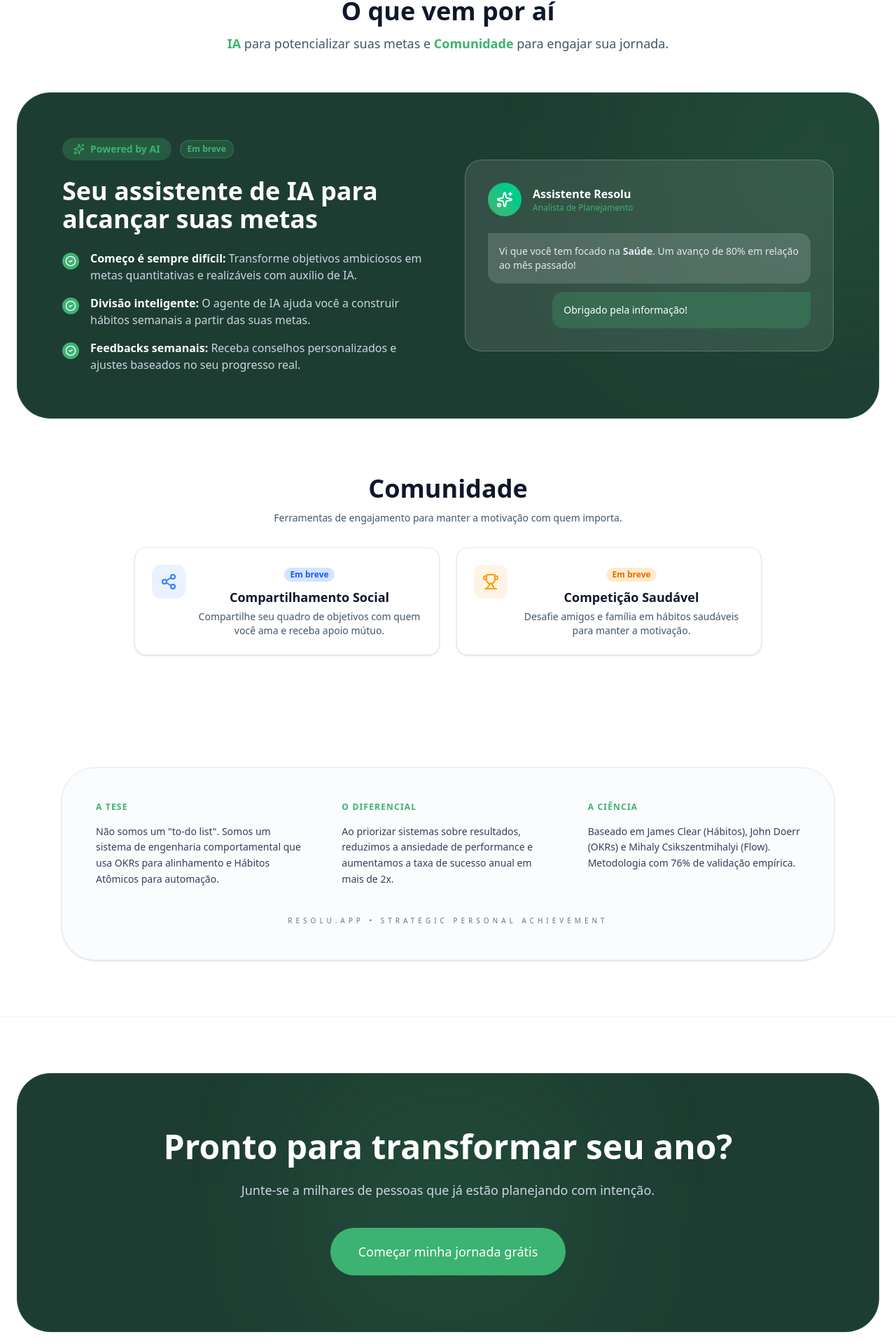
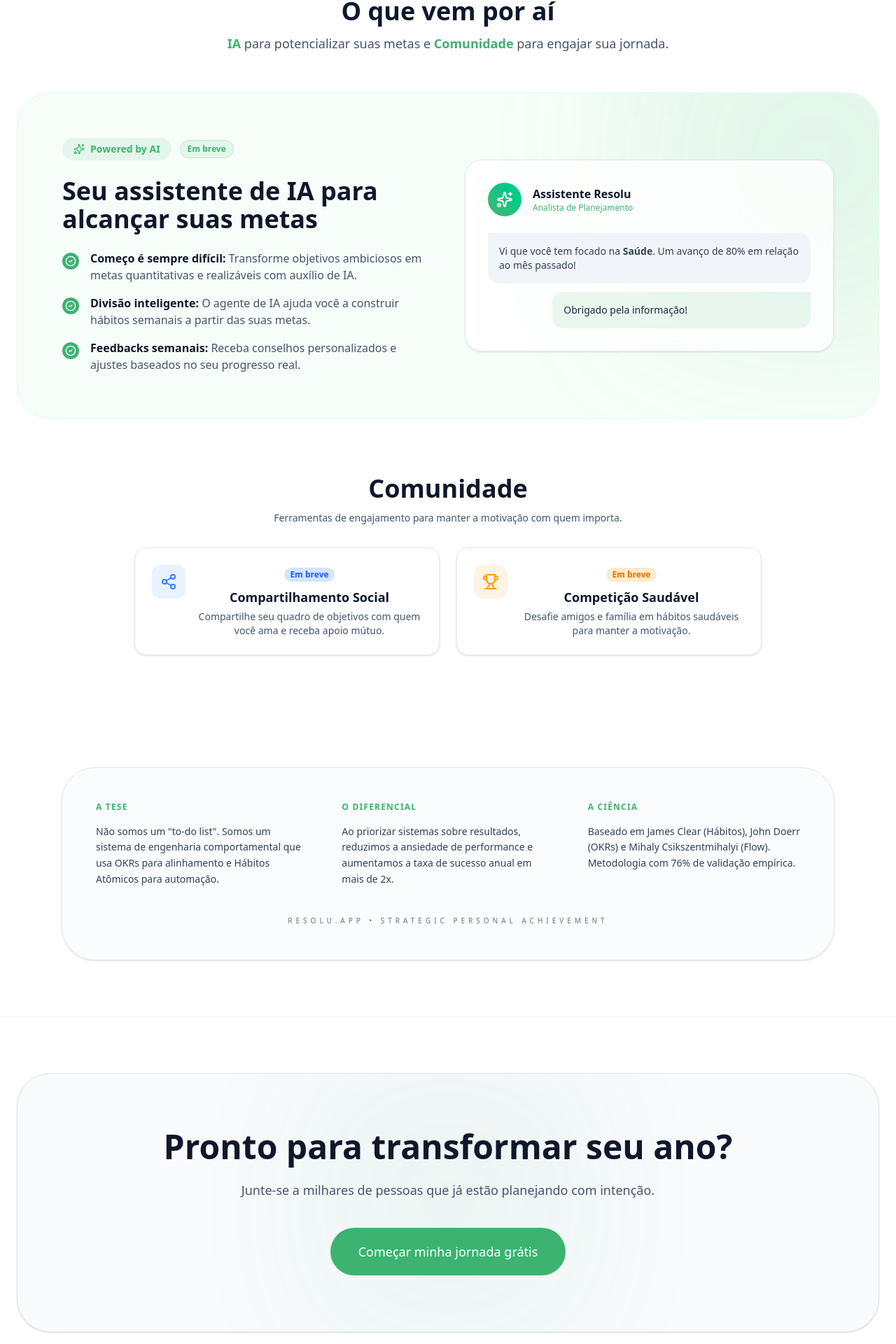
Before and after one commit to Resolu-app/resolu-app-landing, a React (Vite) app: page / in a window 1280 px wide. Shown: the part 4152-6072 px from the top of the page at 70% size. Built offline with nearby package versions, Linux system fonts and the light colour scheme; no server answers.

Commit message:
style: Refine UI colors, backgrounds, and add shadows for improved contrast and visual consistency across themes.

```diff
--- a/src/App.tsx
+++ b/src/App.tsx
@@ -529,63 +529,63 @@ function App() {
 
             {/* IA */}
             <div id="ia" className="scroll-mt-24 mb-16 md:mb-20">
-              <div className="bg-[#1e3d32] dark:bg-slate-950 rounded-[3rem] p-8 md:p-16 relative overflow-hidden border border-[#3cb371]/20 dark:border-0">
+              <div className="bg-green-50/50 dark:bg-slate-950 rounded-[3rem] p-8 md:p-16 relative overflow-hidden border border-green-100 dark:border-0">
                 <div className="absolute top-0 right-0 w-[500px] h-[500px] bg-[#3cb371] opacity-10 blur-[120px] -mr-40 -mt-40" />
 
                 <div className="grid lg:grid-cols-2 gap-12 items-center relative z-10">
                   <div>
                     <div className="inline-flex items-center gap-3 mb-6 flex-wrap">
-                      <div className="inline-flex items-center gap-2 px-4 py-1.5 rounded-full bg-[#3cb371]/25 text-[#3cb371] text-sm font-semibold">
+                      <div className="inline-flex items-center gap-2 px-4 py-1.5 rounded-full bg-[#3cb371]/10 dark:bg-[#3cb371]/25 text-[#3cb371] text-sm font-semibold">
                         <Sparkles className="w-4 h-4" />
                         <span>Powered by AI</span>
                       </div>
-                      <span className="text-xs font-bold text-[#3cb371] bg-[#3cb371]/20 px-2.5 py-1 rounded-full border border-[#3cb371]/40">
+                      <span className="text-xs font-bold text-[#3cb371] bg-[#3cb371]/10 dark:bg-[#3cb371]/20 px-2.5 py-1 rounded-full border border-[#3cb371]/20 dark:border-[#3cb371]/40">
                         Em breve
                       </span>
                     </div>
 
-                    <h3 className="text-3xl md:text-4xl font-bold text-white mb-6">
+                    <h3 className="text-3xl md:text-4xl font-bold text-slate-900 dark:text-white mb-6">
                       Seu assistente de IA para alcançar suas metas
                     </h3>
 
-                    <div className="space-y-4 text-slate-300 dark:text-slate-400">
+                    <div className="space-y-4 text-slate-600 dark:text-slate-400">
                       <div className="flex gap-4">
                         <div className="flex-shrink-0 w-6 h-6 rounded-full bg-[#3cb371] flex items-center justify-center mt-1">
                           <CheckCircle2 className="w-4 h-4 text-white" />
                         </div>
-                        <p><strong className="text-white">Começo é sempre difícil:</strong> Transforme objetivos ambiciosos em metas quantitativas e realizáveis com auxílio de IA.</p>
+                        <p><strong className="text-slate-900 dark:text-white">Começo é sempre difícil:</strong> Transforme objetivos ambiciosos em metas quantitativas e realizáveis com auxílio de IA.</p>
                       </div>
                       <div className="flex gap-4">
                         <div className="flex-shrink-0 w-6 h-6 rounded-full bg-[#3cb371] flex items-center justify-center mt-1">
                           <CheckCircle2 className="w-4 h-4 text-white" />
                         </div>
-                        <p><strong className="text-white">Divisão inteligente:</strong> O agente de IA ajuda você a construir hábitos semanais a partir das suas metas.</p>
+                        <p><strong className="text-slate-900 dark:text-white">Divisão inteligente:</strong> O agente de IA ajuda você a construir hábitos semanais a partir das suas metas.</p>
                       </div>
                       <div className="flex gap-4">
                         <div className="flex-shrink-0 w-6 h-6 rounded-full bg-[#3cb371] flex items-center justify-center mt-1">
                           <CheckCircle2 className="w-4 h-4 text-white" />
                         </div>
-                        <p><strong className="text-white">Feedbacks semanais:</strong> Receba conselhos personalizados e ajustes baseados no seu progresso real.</p>
+                        <p><strong className="text-slate-900 dark:text-white">Feedbacks semanais:</strong> Receba conselhos personalizados e ajustes baseados no seu progresso real.</p>
                       </div>
                     </div>
                   </div>
 
-                  <div className="bg-white/10 dark:bg-white/5 backdrop-blur-sm border border-white/20 dark:border-white/10 rounded-3xl p-8">
+                  <div className="bg-white/80 dark:bg-white/5 backdrop-blur-sm border border-slate-200 dark:border-white/10 rounded-3xl p-8 shadow-sm dark:shadow-none">
                     <div className="flex items-center gap-4 mb-6">
                       <div className="w-12 h-12 rounded-full bg-gradient-to-tr from-[#3cb371] to-emerald-400 flex items-center justify-center">
                         <Sparkles className="text-white w-6 h-6" />
                       </div>
                       <div>
-                        <div className="text-white font-bold">Assistente Resolu</div>
+                        <div className="text-slate-900 dark:text-white font-bold">Assistente Resolu</div>
                         <div className="text-[#3cb371] text-xs">Analista de Planejamento</div>
                       </div>
                     </div>
 
                     <div className="space-y-3">
-                      <div className="bg-white/15 dark:bg-white/10 p-4 rounded-2xl rounded-tl-none text-slate-200 text-sm">
+                      <div className="bg-slate-100 dark:bg-white/10 p-4 rounded-2xl rounded-tl-none text-slate-700 dark:text-slate-200 text-sm">
                         Vi que você tem focado na <b>Saúde</b>. Um avanço de 80% em relação ao mês passado!
                       </div>
-                      <div className="bg-[#3cb371]/25 dark:bg-[#3cb371]/20 p-4 rounded-2xl rounded-tr-none text-white text-sm ml-auto max-w-[80%]">
+                      <div className="bg-[#3cb371]/10 dark:bg-[#3cb371]/20 p-4 rounded-2xl rounded-tr-none text-slate-800 dark:text-white text-sm ml-auto max-w-[80%]">
                         Obrigado pela informação!
                       </div>
                     </div>
@@ -661,11 +661,11 @@ function App() {
         {/* Final CTA - mesmo fundo do card IA */}
         <section className="py-16 md:py-20 bg-white dark:bg-slate-950 border-t border-slate-100 dark:border-slate-800/60">
           <div className="container mx-auto px-6">
-            <div className="bg-[#1e3d32] dark:bg-slate-950 rounded-[3rem] p-12 md:p-20 text-center text-white relative overflow-hidden border border-[#3cb371]/20 dark:border-0">
-              <div className="absolute top-1/2 left-1/2 w-[400px] h-[400px] bg-[#3cb371] opacity-10 blur-[100px] -translate-x-1/2 -translate-y-1/2" aria-hidden />
+            <div className="bg-slate-50 dark:bg-slate-950 rounded-[3rem] p-12 md:p-20 text-center relative overflow-hidden border border-slate-200 dark:border-0 shadow-sm dark:shadow-none">
+              <div className="absolute top-1/2 left-1/2 w-[400px] h-[400px] bg-[#3cb371] opacity-5 dark:opacity-10 blur-[100px] -translate-x-1/2 -translate-y-1/2" aria-hidden />
               <div className="relative z-10">
-                <h2 className="text-4xl md:text-5xl font-bold mb-6">Pronto para transformar seu ano?</h2>
-                <p className="text-slate-300 dark:text-slate-400 mb-10 text-lg">Junte-se a milhares de pessoas que já estão planejando com intenção.</p>
+                <h2 className="text-4xl md:text-5xl font-bold mb-6 text-slate-900 dark:text-white">Pronto para transformar seu ano?</h2>
+                <p className="text-slate-600 dark:text-slate-400 mb-10 text-lg">Junte-se a milhares de pessoas que já estão planejando com intenção.</p>
                 <a href={signupUrl} className="px-10 py-5 bg-[#3cb371] text-white rounded-full font-medium hover:bg-[#2e8b57] text-lg inline-block">
                   Começar minha jornada grátis
                 </a>
```
